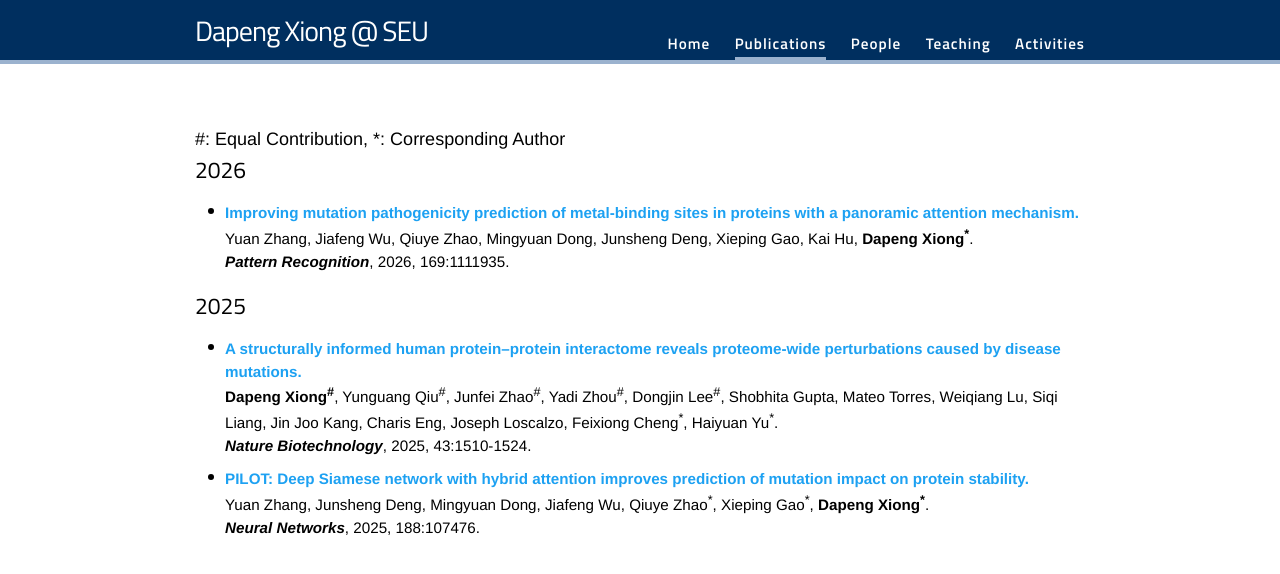
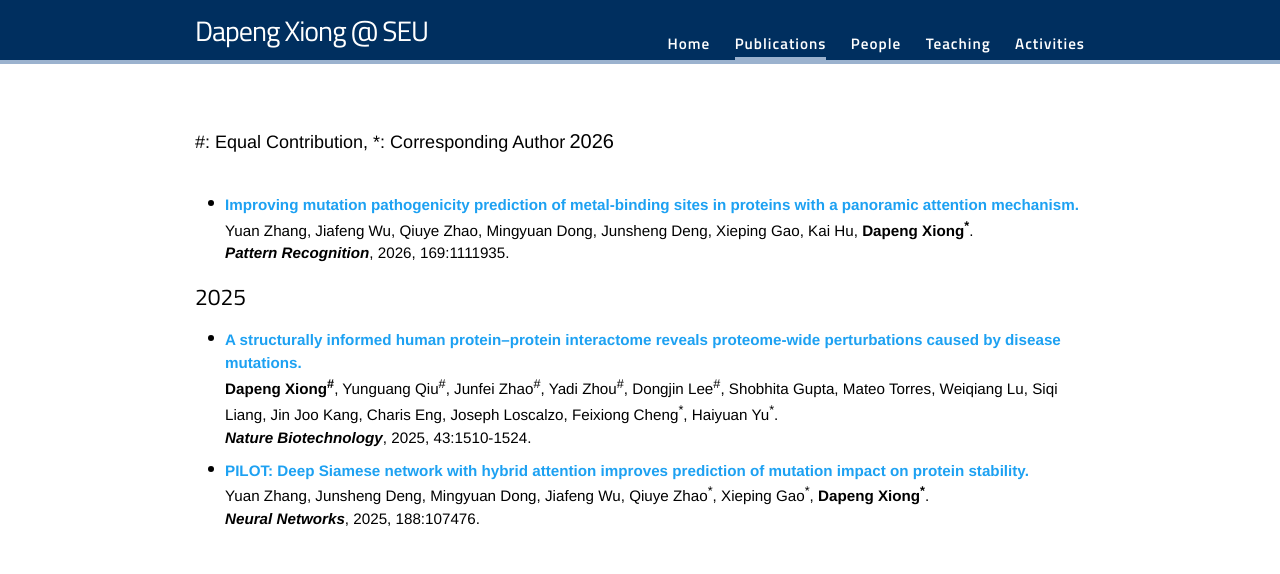
Before and after one commit to dapeng-xiong/dapeng-xiong.github.io, a Jekyll site: the page built from Publications.md, in a window 1280 px wide. Shown: the top 574 px of the page. Built offline with Jekyll 4.4.1, drawn with Linux system fonts in a browser that asks for light colours; nearby versions of some CDN libraries; some web fonts are replaced.

Commit message:
Update Publications.md

```diff
--- a/Publications.md
+++ b/Publications.md
@@ -9,7 +9,8 @@ active: Publications
 
 <text style="font-size: 18px;">#: Equal Contribution, *: Corresponding Author</text>
 
-## 2026
+<text class='text_title' style='font-size: 20px;'>2026</text><br />
+
 <ul class='utlist'>
   <li>
     <text class='text_title'>Improving mutation pathogenicity prediction of metal-binding sites in proteins with a panoramic attention mechanism.</text><br />
```
